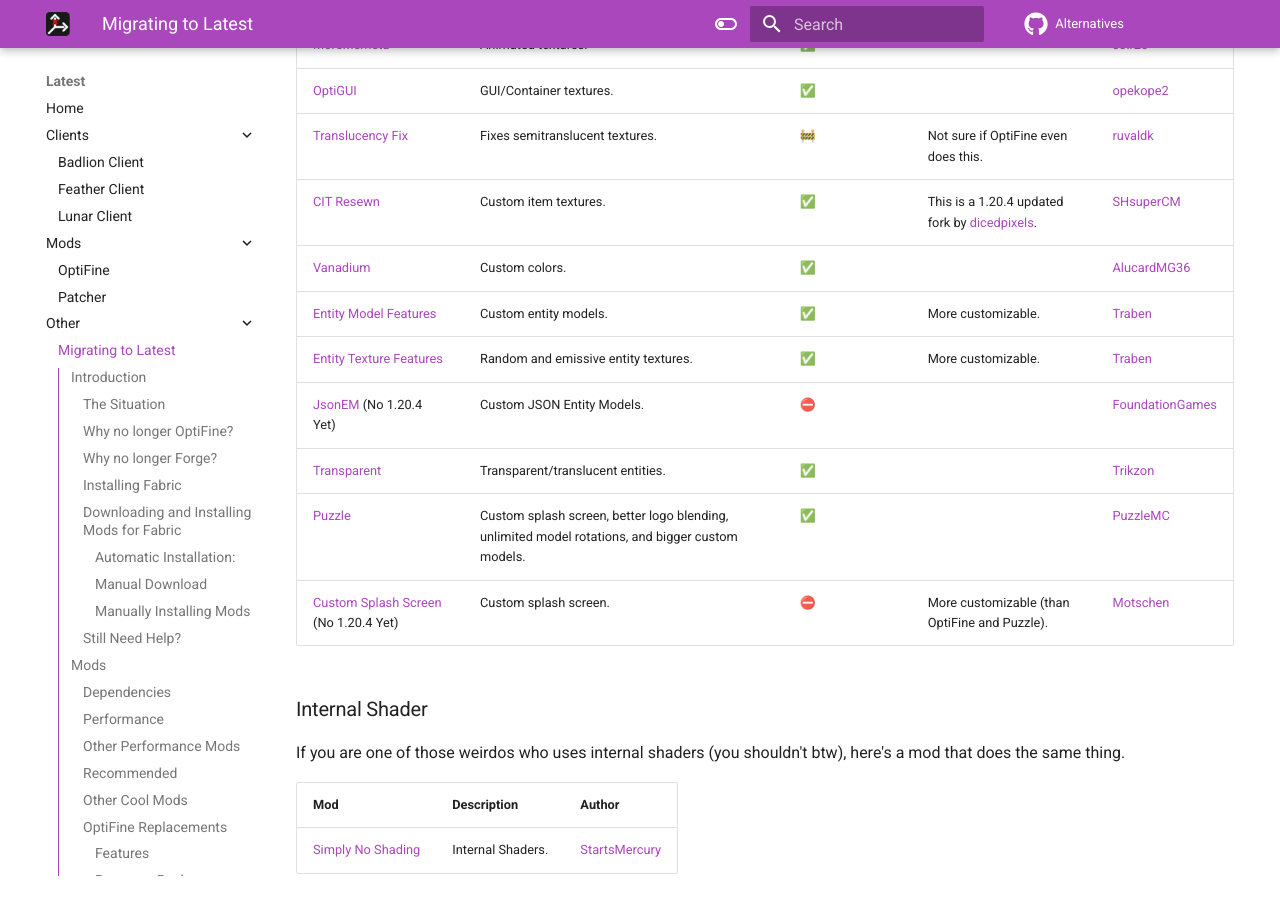
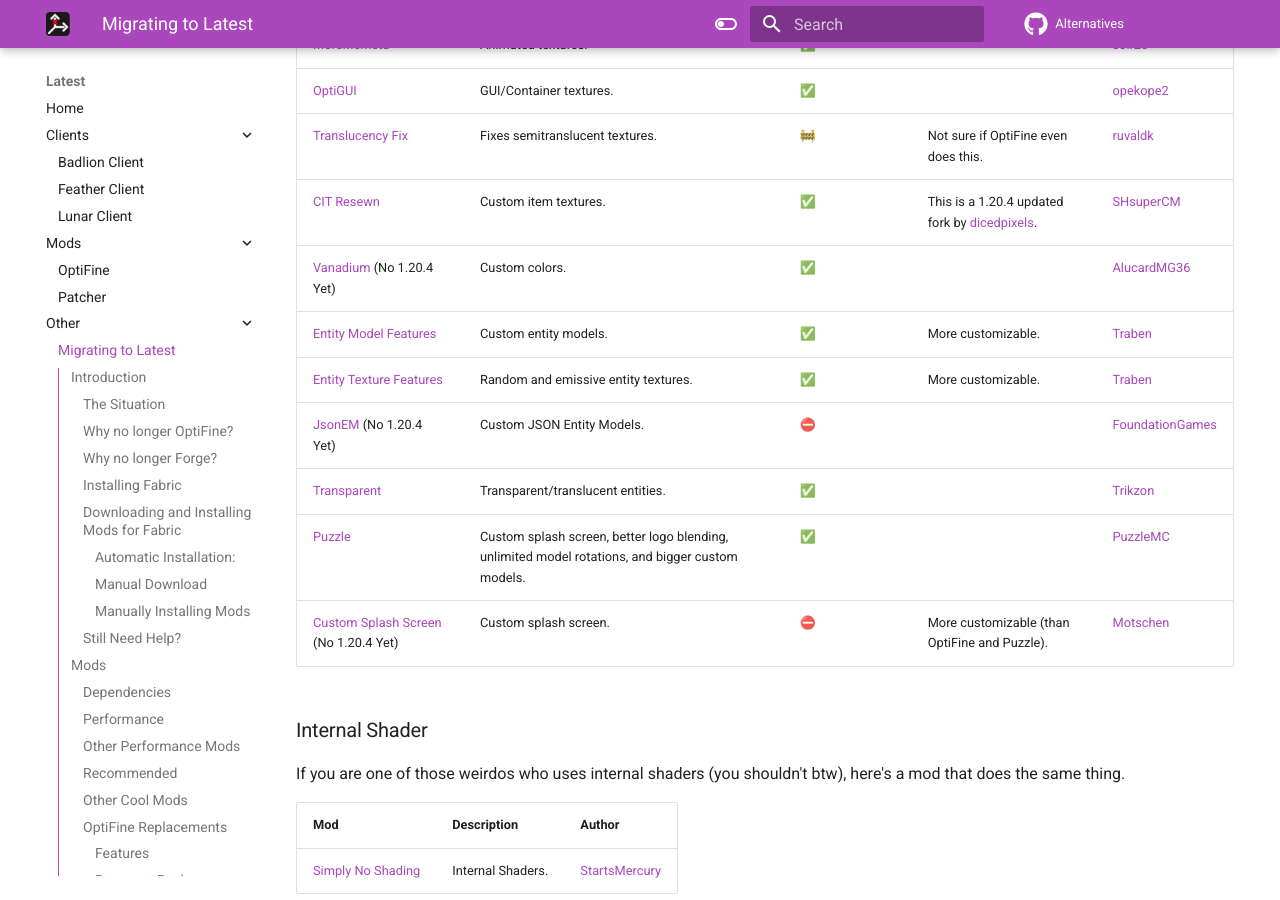
Before and after one commit to MicrocontrollersDev/Alternatives, an MkDocs documentation site: the page built from docs/latest/migrating.md, in a window 1280 px wide and 900 px high, scrolled down 10928 px. Built offline with MkDocs 1.6.1 and Material for MkDocs 9.7.7, drawn with Linux system fonts in a browser that asks for light colours; comment, search, counter and statistics services are not loaded.

Commit message:
vanadium

```diff
--- a/docs/latest/migrating.md
+++ b/docs/latest/migrating.md
@@ -251,7 +251,7 @@
 | [OptiGUI](https://modrinth.com/mod/optigui) | GUI/Container textures. | ✅ | | [opekope2](https://github.com/opekope2) |
 | [Translucency Fix](https://modrinth.com/mod/translucencyfix) | Fixes semitranslucent textures. | 🚧 | Not sure if OptiFine even does this. | [ruvaldk](https://github.com/ruvaldak) |
 | [CIT Resewn](https://github.com/dicedpixels/CITResewn/releases/latest) | Custom item textures. | ✅ | This is a 1.20.4 updated fork by [dicedpixels](https://github.com/dicedpixels). | [SHsuperCM](https://github.com/SHsuperCM) |
-| [Vanadium](https://modrinth.com/mod/vanadium) | Custom colors. | ✅ | | [AlucardMG36](https://github.com/AlucardMG36) |
+| [Vanadium](https://modrinth.com/mod/vanadium) (No 1.20.4 Yet) | Custom colors. | ✅ | | [AlucardMG36](https://github.com/AlucardMG36) |
 | [Entity Model Features](https://modrinth.com/mod/entity-model-features) | Custom entity models. | ✅ | More customizable. | [Traben](https://github.com/btrab1) |
 | [Entity Texture Features](https://modrinth.com/mod/entitytexturefeatures) | Random and emissive entity textures.| ✅ | More customizable. | [Traben](https://github.com/btrab1) |
 | [JsonEM](https://modrinth.com/mod/jsonem) (No 1.20.4 Yet) | Custom JSON Entity Models. | ⛔ | | [FoundationGames](https://github.com/FoundationGames) |
```
